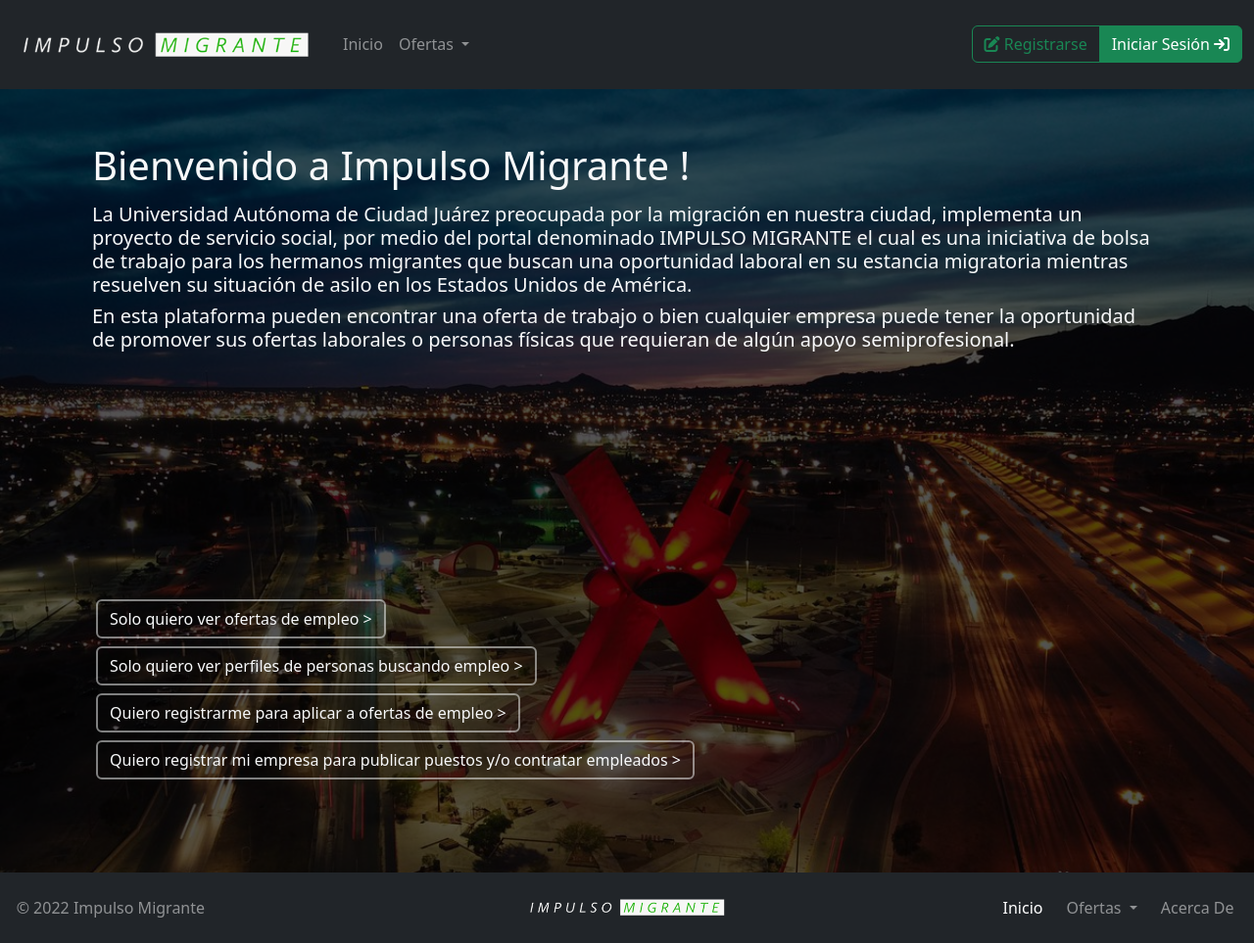
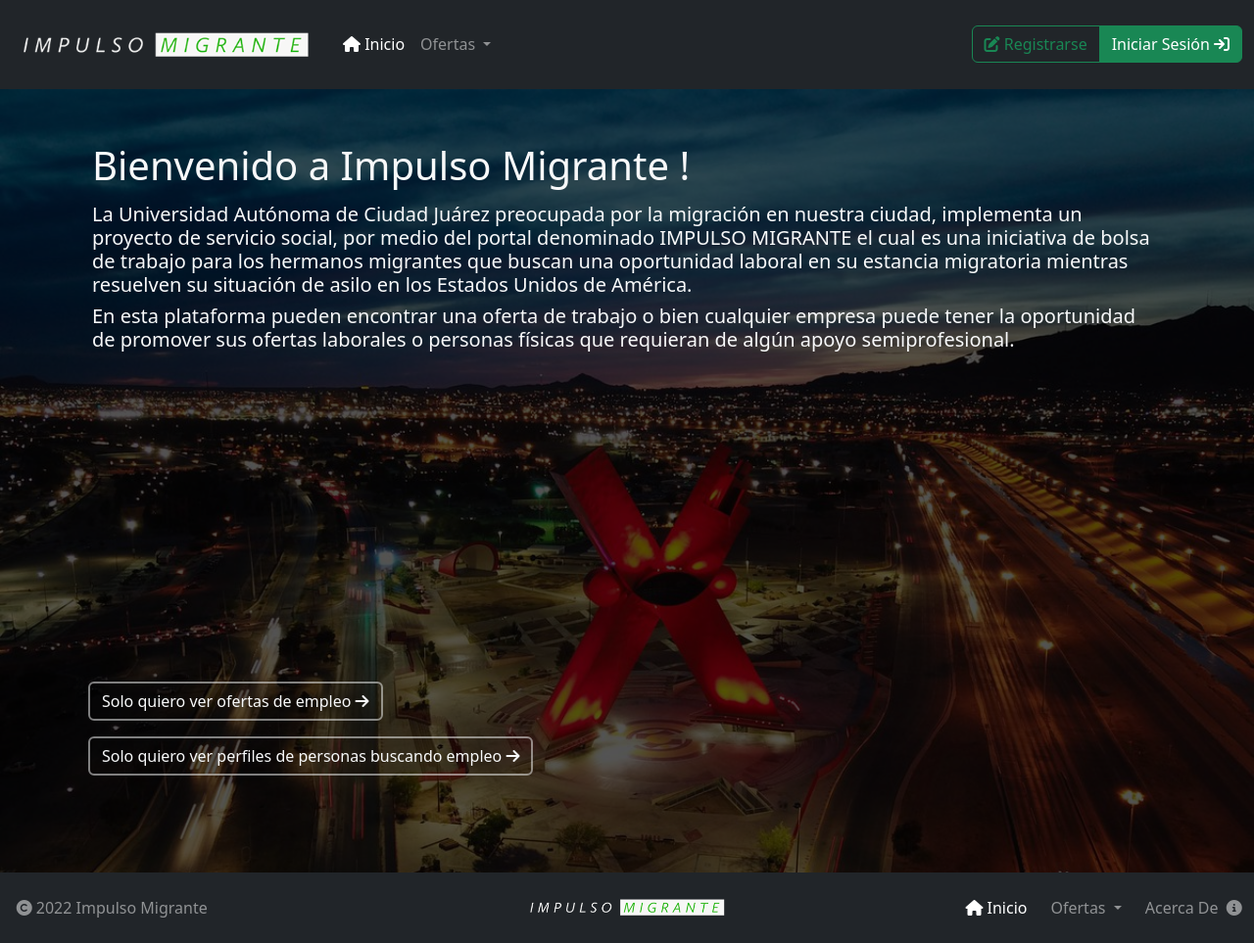
Before and after one commit to arcarielle/pmss, a PHP site: page /index.php in a window 1280 px wide. Shown: the whole page at 98% size. Run offline with PHP 8.4, Linux system fonts and the light colour scheme; some libraries are stand-ins or nearby versions.

Commit message:
Iconos y solo dos botones inicio

```diff
--- a/components/footer.inc.php
+++ b/components/footer.inc.php
@@ -14,7 +14,7 @@
             <path d="M5.026 15c6.038 0 9.341-5.003 9.341-9.334 0-.14 0-.282-.006-.422A6.685 6.685 0 0 0 16 3.542a6.658 6.658 0 0 1-1.889.518 3.301 3.301 0 0 0 1.447-1.817 6.533 6.533 0 0 1-2.087.793A3.286 3.286 0 0 0 7.875 6.03a9.325 9.325 0 0 1-6.767-3.429 3.289 3.289 0 0 0 1.018 4.382A3.323 3.323 0 0 1 .64 6.575v.045a3.288 3.288 0 0 0 2.632 3.218 3.203 3.203 0 0 1-.865.115 3.23 3.23 0 0 1-.614-.057 3.283 3.283 0 0 0 3.067 2.277A6.588 6.588 0 0 1 .78 13.58a6.32 6.32 0 0 1-.78-.045A9.344 9.344 0 0 0 5.026 15z"/>
         </symbol>
     </svg>
-    <p class="col-md-4 mb-0 text-white-50">&nbsp&nbsp&nbsp&nbsp&copy; 2022 Impulso Migrante</p>
+    <p class="col-md-4 mb-0 text-white-50">&nbsp&nbsp&nbsp&nbsp<i class="fa-solid fa-copyright"></i> 2022 Impulso Migrante</p>
 
     <a href="/" class="col-md-4 d-flex align-items-center justify-content-center mb-3 mb-md-0 me-md-auto link-dark text-decoration-none">
         <img src="/pmss/assets/img/logo.png" class="w-50" alt="">
@@ -22,7 +22,7 @@
 
     <ul class="nav col-md-4 justify-content-end">
         <li class="nav-item">
-            <a href="#" class="nav-link px-2 text-white">Inicio</a>
+            <a href="#" class="nav-link px-2 text-white"><i class="fa-solid fa-house"></i> Inicio</a>
         </li>
         <li class="nav-item dropdown">
             <a class="nav-link dropdown-toggle text-white-50" href="#" role="button" data-bs-toggle="dropdown" aria-expanded="false">
@@ -31,7 +31,7 @@
             <ul class="dropdown-menu">
                 <li>
                     <a class="dropdown-item" href="#">
-                        Empleos
+                        <i class="fa-solid fa-suitcase"></i> Empleos
                     </a>
                 </li>
                 <li>
@@ -39,7 +39,7 @@
                 </li>
                 <li>
                     <a class="dropdown-item" href="#">
-                        Aplicantes
+                        <i class="fa-solid fa-address-book"></i> Perfiles Aplicantes
                     </a>
                 </li>
                 <!-- <li>
@@ -59,7 +59,7 @@
             <a href="#" class="nav-link px-2 text-white-50">FAQs</a>
         </li> -->
         <li class="nav-item">
-            <a href="#" class="nav-link px-2 text-white-50">Acerca De&nbsp&nbsp&nbsp</a>
+            <a href="#" class="nav-link px-2 text-white-50">Acerca De&nbsp&nbsp<i class="fa-solid fa-circle-info"></i>&nbsp</a>
         </li>
     </ul>
 </footer>
--- a/components/header.inc.php
+++ b/components/header.inc.php
@@ -10,7 +10,7 @@
             <div class="collapse navbar-collapse" id="navbarSupportedContent">
                 <ul class="navbar-nav me-auto mb-2 mb-lg-0">
                     <li class="nav-item ">
-                        <a class="nav-link active text-white-50" aria-current="page" href="/pmss/index.php">Inicio</a>
+                        <a class="nav-link active text-white" aria-current="page" href="/pmss/index.php"><i class="fa-solid fa-house"></i> Inicio</a>
                     </li>
                     <li class="nav-item dropdown">
                         <a class="nav-link dropdown-toggle text-white-50" href="#" role="button" data-bs-toggle="dropdown" aria-expanded="false">
@@ -19,7 +19,7 @@
                         <ul class="dropdown-menu">
                             <li>
                                 <a class="dropdown-item" href="/pmss/php/ofertasEmpleo.php">
-                                    Empleos
+                                    <i class="fa-solid fa-suitcase"></i> Empleos
                                 </a>
                             </li>
                             <li>
@@ -27,7 +27,7 @@
                             </li>
                             <li>
                                 <a class="dropdown-item" href="/pmss/php/perfilesAplicantes.php">
-                                    Aplicantes
+                                    <i class="fa-solid fa-address-book"></i> Perfiles Aplicantes
                                 </a>
                             </li>
                             <!-- <li>
@@ -63,7 +63,7 @@
                 }
                 else{ ?>
                     <div class="btn-group" role="group" aria-label="register-login">
-                        <button type="button" class="btn btn-outline-success" onclick="location.href='/pmss/php/selRegistro.php'" data-bs-toggle="modal" data-bs-target="#exampleModal">
+                        <button type="button" class="btn btn-outline-success"  data-bs-toggle="modal" data-bs-target="#selRegistro">
                             <i class="fa-solid fa-pen-to-square"></i> Registrarse
                         </button>
                         <button type="button" class="btn btn-success" onclick="location.href='/pmss/php/inicioSesion.php'">
@@ -72,7 +72,27 @@
                     </div>
                 <?php }
                 ?>
+                <div class="modal fade" id="selRegistro" tabindex="-1" aria-labelledby="exampleModalLabel" aria-hidden="true">
+                    <div class="modal-dialog">
+                        <div class="modal-content">
+                            <div class="modal-header bg-dark">
+                                <h4 class="modal-title text-light" id="exampleModalLabel"><i class="fa-solid fa-pen-to-square"></i> Registro</h5>
+                                <button type="button" class="btn-close" data-bs-dismiss="modal" aria-label="Close"></button>
+                            </div>
+                            <div class="modal-body">
+                                <p class="fs-5">
+                                    Antes de que continúes necesitamos que nos hagas saber si estás buscando empleo o quieres contratar a posibles aplicantes,
+                                    para eso, da clic en el botón que se ajuste a tu necesidad.
+                                </p>
 
+                            </div>
+                            <div class="modal-footer">
+                                <button type="button" class="btn btn-success" onclick="location.href='/pmss/php/registroAplicante.php'"><i class="fa-solid fa-suitcase"></i> Quiero aplicar a empleos</button>
+                                <button type="button" class="btn btn-success" onclick="location.href='/pmss/php/registroContratador.php'"><i class="fa-solid fa-chalkboard-user"></i> Quiero contratar</button>
+                            </div>
+                        </div>
+                    </div>
+                </div>
                 <!-- <form class="d-flex">
                     <input class="form-control me-2" type="search" placeholder="Search" aria-label="Search">
                     <button class="btn btn-outline-success">
--- a/index.php
+++ b/index.php
@@ -23,16 +23,16 @@
                     </div>
                     <div class="container d-flex flex-column align-items-start position-absolute bottom-0">
                         <div class="p-1 row">
-                            <div class="d-grid gap-2 col-12">
-                                <button class="btn btn-outline-secondary border border-light border-opacity-50 border border-2 text-start text-light" type="button" onclick="location.href='/pmss/php/controlAplicante.php'">Solo quiero ver ofertas de empleo ></button>
+                            <div class="d-grid gap-2 col-12 p-1">
+                                <button class="btn btn-outline-secondary border border-light border-opacity-50 border border-2 text-start text-light" type="button" onclick="location.href='/pmss/php/controlAplicante.php'">Solo quiero ver ofertas de empleo <i class="fa-solid fa-arrow-right"></i></button>
                             </div>
                         </div>
                         <div class="p-1 row">
-                            <div class="d-grid gap-2 col-12">
-                                <button class="btn btn-outline-secondary border border-light border-opacity-50 border border-2 text-start text-light" type="button" onclick="location.href='/pmss/php/controlContratador.php'">Solo quiero ver perfiles de personas buscando empleo ></button>
+                            <div class="d-grid gap-2 col-12 p-1">
+                                <button class="btn btn-outline-secondary border border-light border-opacity-50 border border-2 text-start text-light" type="button" onclick="location.href='/pmss/php/controlContratador.php'">Solo quiero ver perfiles de personas buscando empleo <i class="fa-solid fa-arrow-right"></i></i></button>
                             </div>
                         </div>
-                        <div class="p-1 row">
+                        <!-- <div class="p-1 row">
                             <div class="d-grid gap-2 col-12">
                                 <button class="btn btn-outline-secondary border border-light border-opacity-50 border border-2 text-start text-light" type="button" onclick="location.href='/pmss/php/registroAplicante.php'">Quiero registrarme para aplicar a ofertas de empleo ></button>
                             </div>
@@ -41,7 +41,7 @@
                             <div class="d-grid gap-2 col-12">
                                 <button class="btn btn-outline-secondary border border-light border-opacity-50 border border-2 text-start text-light" type="button" onclick="location.href='/pmss/php/registroContratador.php'">Quiero registrar mi empresa para publicar puestos y/o contratar empleados ></button>
                             </div>
-                        </div>
+                        </div> -->
                     </div>
                 </div>
             </div>
--- a/php/controlAplicante.php
+++ b/php/controlAplicante.php
@@ -11,7 +11,7 @@
                 <div class="col-md-12 justify-content-start mb-5">
                     <h1 class="text-light mb-2 mt-4">Hola!</h1>
                     <div class="col-md-12">
-                        <p class="fs-4 text-light">Bienvenido al portal de administración</p>
+                        <p class="fs-4 text-light">Bienvenido al portal de administración.</p>
                     </div>
                 </div>
                 <div class="col-md-12 mb-3">
@@ -49,10 +49,10 @@
             </nav>
         </div>
     </div>
-
+    <div class="">
     <div class="container-fluid" id="mensajeria"></div>
     <div class="container-fluid" id="miInformacionA" style="background-image: linear-gradient( 135deg, #81FBB8 10%, #28C76F 100%);"></div>
-
+    </div>
     <?php
         include_once '../components/footer.inc.php';
     ?>
--- a/php/controlContratador.php
+++ b/php/controlContratador.php
@@ -11,7 +11,7 @@
                 <div class="col-md-12 justify-content-start mb-5">
                     <h1 class="text-light mb-2 mt-4">Hola!</h1>
                     <div class="col-md-12">
-                        <p class="fs-4 text-light">Bienvenido al portal de administración</p>
+                        <p class="fs-4 text-light">Bienvenido al portal de administración.</p>
                     </div>
                 </div>
                 <div class="col-md-12 mb-3">
--- a/php/inicioSesion.php
+++ b/php/inicioSesion.php
@@ -109,7 +109,7 @@ background: linear-gradient(to right, #71B280, #134E5E); /* W3C, IE 10+/ Edge, F
         <input type="checkbox" value="remember-me"> Recuérdame
       </label>
     </div>
-    <button class="w-100 btn btn-lg btn-primary" type="submit">Entrar</button>
+    <button class="w-100 btn btn-lg text-gray" style="background-color: rgb(255, 240, 165)" type="submit">Entrar</button>
     <p class="mt-5 mb-3 text-muted">&copy; Impulso Migrante 2022</p>
   </form>
 </main>
--- a/php/registroAplicante.php
+++ b/php/registroAplicante.php
@@ -202,7 +202,7 @@
                                     <p class="fs-6 text-danger">Toda la información marcada con un asterisco (*) es obligatoria.</h6>
                                 </div>
                                 <div class="col-md-4">
-                                    <button class="btn btn-primary float-end">Registrarse</button>
+                                    <button class="btn btn-primary float-end"><i class="fa-solid fa-pen-to-square"></i> Registrarse</button>
                                 </div>
                             </div>
                         </form>
--- a/php/registroContratador.php
+++ b/php/registroContratador.php
@@ -132,7 +132,7 @@
                                     <p class="fs-6 text-danger">Toda la información marcada con un asterisco (*) es obligatoria.</h6>
                                 </div>
                                 <div class="col-md-4">
-                                    <button class="btn btn-primary float-end">Registrarse</button>
+                                    <button class="btn btn-primary float-end"><i class="fa-solid fa-pen-to-square"></i> Registrarse</button>
                                 </div>
                             </div>
                         </form>
```
